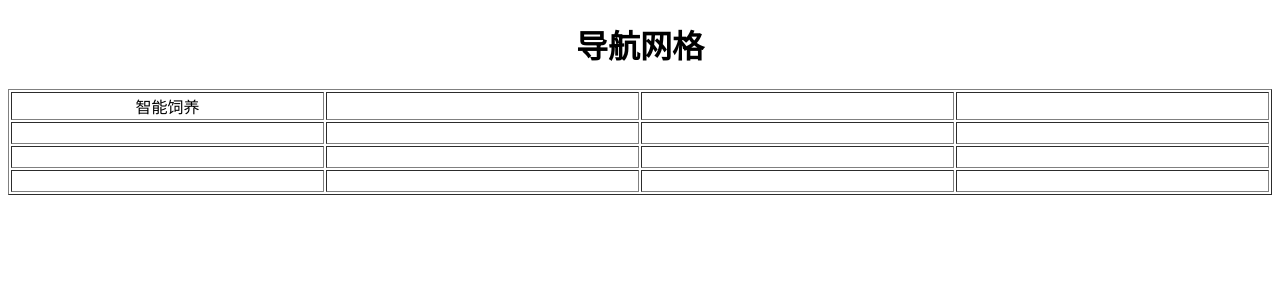
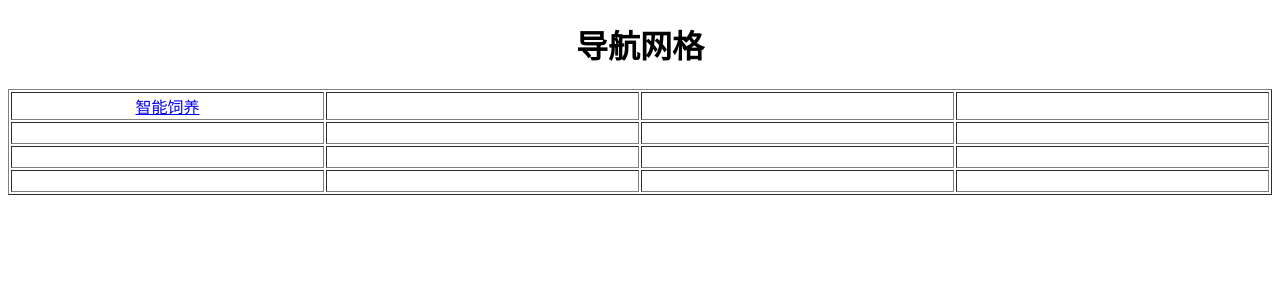
Before and after one commit to tengshan2008/nginx.matrixgo.com, a PHP site: page / in a window 1280 px wide. Shown: the top 300 px of the page. Run offline with PHP 8.4, Linux system fonts and the light colour scheme.

Commit message:
修改   智能饲养 的链接

```diff
--- a/index.php
+++ b/index.php
@@ -14,7 +14,7 @@
 
     <table width="100%" border="1">
         <tr>
-          <a href="web1/index.php"><td width="25%" align="center">智能饲养</td></a>
+          <td width="25%" align="center"><a href="web1/index.php">智能饲养</a></td>
           <td width="25%">&nbsp;</td>
           <td width="25%">&nbsp;</td>
           <td width="25%">&nbsp;</td>
```
